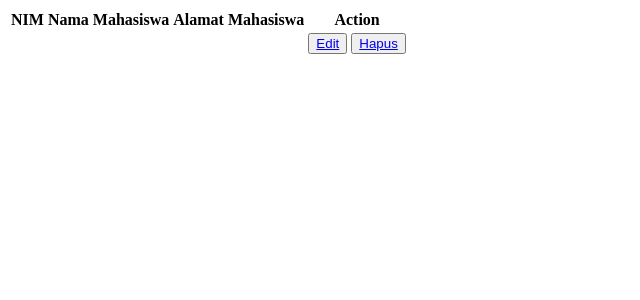
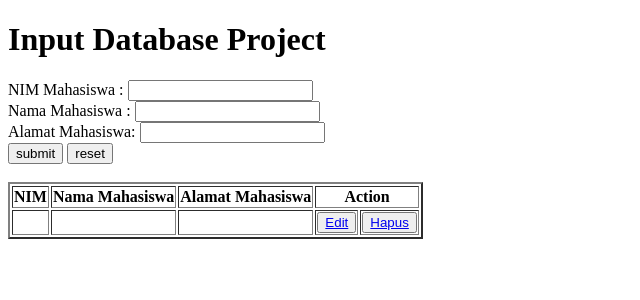
Before and after one commit to RichardoRNZ/Database, a PHP site: page / in a window 1280 px wide. Shown: the top 300 px of the page, without its empty margins (0-640 px from the left). Run offline with PHP 8.4, Linux system fonts and the light colour scheme; tables that the repository leaves empty or names only in its code hold one stand-in row (values such as "Sample post"); data that the repository does not hold is empty.

Commit message:
Signed-off-by: Richardo <Your Email>

```diff
--- a/index.php
+++ b/index.php
@@ -12,7 +12,20 @@
 </head>
 
 <body>
+<h1>Input Database Project</h1>
+    <!-- Insert Section -->
+    <div class="form">
+        <form Method="POST" action="">
+            <div class="nim">NIM Mahasiswa : <input type="number" name="NIM"></div>
+            <div class="name">Nama Mahasiswa : <input type="text" name="nama"></div>
+            <div class="address"> Alamat Mahasiswa: <input type="text" name="alamat"></div>
+            <div class="sumbit"><input type="submit" value="submit" name="submit">
+                <input type="reset" value="reset">
+            </div>
 
+            <br>
+        </form>
+    </div>
     <?php
     if (isset($_POST['submit'])) {
         $nim = $_POST['NIM'];
@@ -29,42 +42,42 @@
     }
 
     ?>
-    <table>
+    <table border="2">
         <thead>
             <tr>
                 <th>NIM</th>
                 <th>Nama Mahasiswa</th>
                 <th>Alamat Mahasiswa</th>
-                <th colspan = 3>Action</th>
+                <th colspan=3>Action</th>
             </tr>
         </thead>
         <tbody>
+
+            <!-- View Section -->
             <?php
             $sql = "SELECT * FROM tbmahasiswa";
-            $tampil = mysqli_query($conn,$sql);
-            while($data=mysqli_fetch_array($tampil)):
+            $tampil = mysqli_query($conn, $sql);
+            while ($data = mysqli_fetch_array($tampil)) :
             ?>
                 <tr>
-        <td><?=$data['NIM'];?></td>
-        <td><?=$data['Nama'];?></td>
-        <td><?=$data['Alamat'];?></td>
-        <td><button><a href="edit.php?hal=edit&id=<?=$data['NIM'];?>">Edit</a></button></td>
-        <td><button><a href="index.php?hal=hapus&id=<?=$data['NIM'];?>">Hapus</a></button></td>
+                    <td><?= $data['NIM']; ?></td>
+                    <td><?= $data['Nama']; ?></td>
+                    <td><?= $data['Alamat']; ?></td>
+                    <td><button><a href="edit.php?hal=edit&id=<?= $data['NIM']; ?>">Edit</a></button></td>
+                    <td><button><a href="index.php?hal=hapus&id=<?= $data['NIM']; ?>">Hapus</a></button></td>
                 </tr>
-        <?php endwhile;?>
+            <?php endwhile; ?>
         </tbody>
+        <!-- Delete Section -->
         <?php
-            if(isset($_GET['hal']))
-            {
-                if($_GET['hal']=="hapus")
-                {
-                    $hapus=mysqli_query($conn,"DELETE FROM tbmahasiswa WHERE NIM = '$_GET[id]'");
+        if (isset($_GET['hal'])) {
+            if ($_GET['hal'] == "hapus") {
+                $hapus = mysqli_query($conn, "DELETE FROM tbmahasiswa WHERE NIM = '$_GET[id]'");
                 if ($hapus) {
                     echo  "<script>alert('Hapus Data Berhasil');</script>";
                 } else {
                     echo "<script>alert('Hapus Data Gagal');</script>";
                 }
-
             }
         }
         ?>
```
Lines whose indentation alone changed are shown as unchanged.
